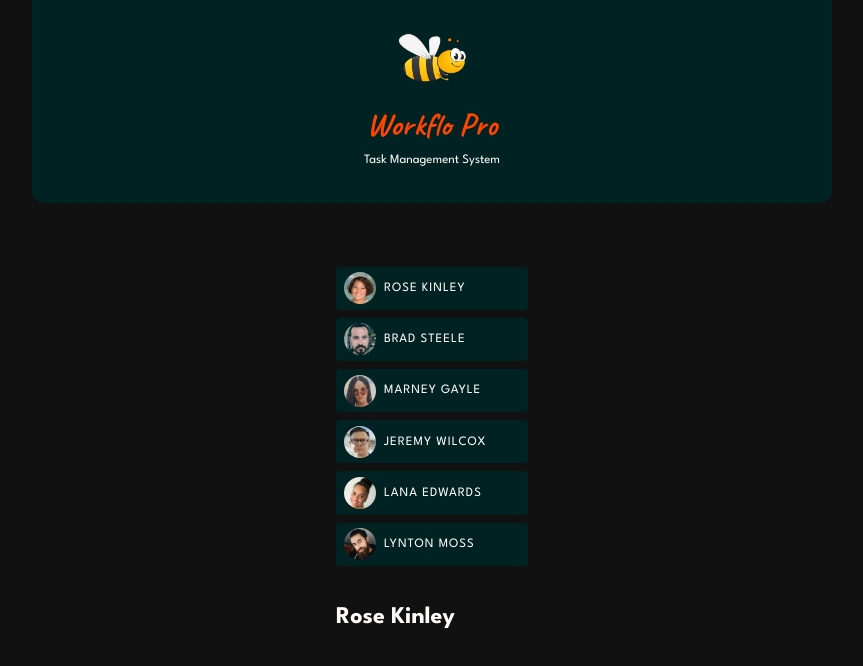
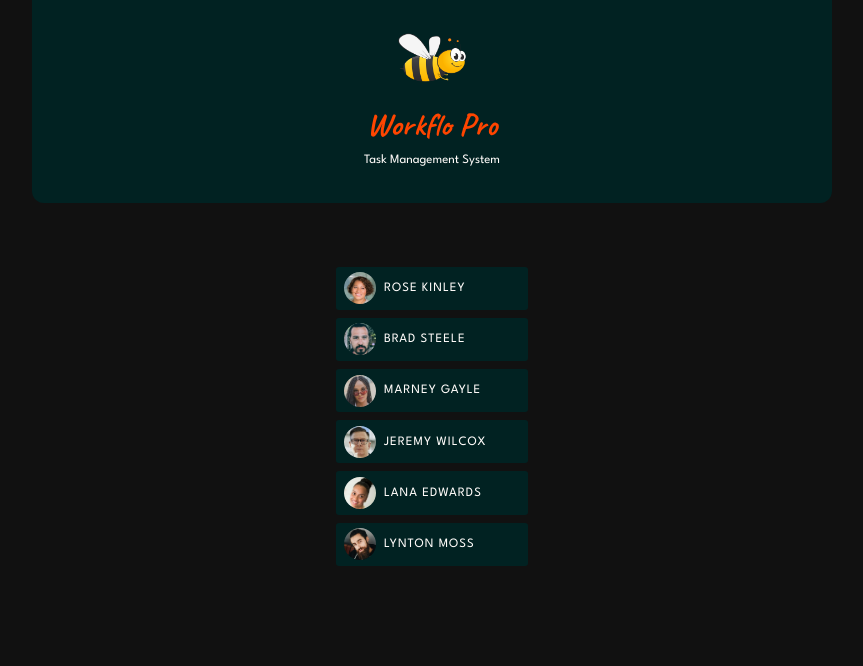
Before and after one commit to Nimira43/Workflo-Pro, an Angular app: page / in a window 1280 px wide. Shown: the top 666 px of the page, without its empty margins (208-1071 px from the left). Built offline with nearby package versions, Linux system fonts and the light colour scheme.

Commit message:
Using @f to ensure that <app-tasks> only renders when a user is selected.

```diff
--- a/src/app/app.component.html
+++ b/src/app/app.component.html
@@ -12,5 +12,8 @@
     }
   </ul>
 
-  <app-tasks [name]="selectedUser ? selectedUser.name : ''" />
+  @if (selectedUser) {
+    <app-tasks [name]="selectedUser.name" />
+  }
+
 </main>
--- a/src/app/app.component.ts
+++ b/src/app/app.component.ts
@@ -14,7 +14,7 @@ import { TasksComponent } from './tasks/tasks.component'
 })
 export class AppComponent {
   users = USERS
-  selectedUserId = 'user-1'
+  selectedUserId?: string
 
   get selectedUser() {
     return this.users.find((user) => user.id == this.selectedUserId)
```
